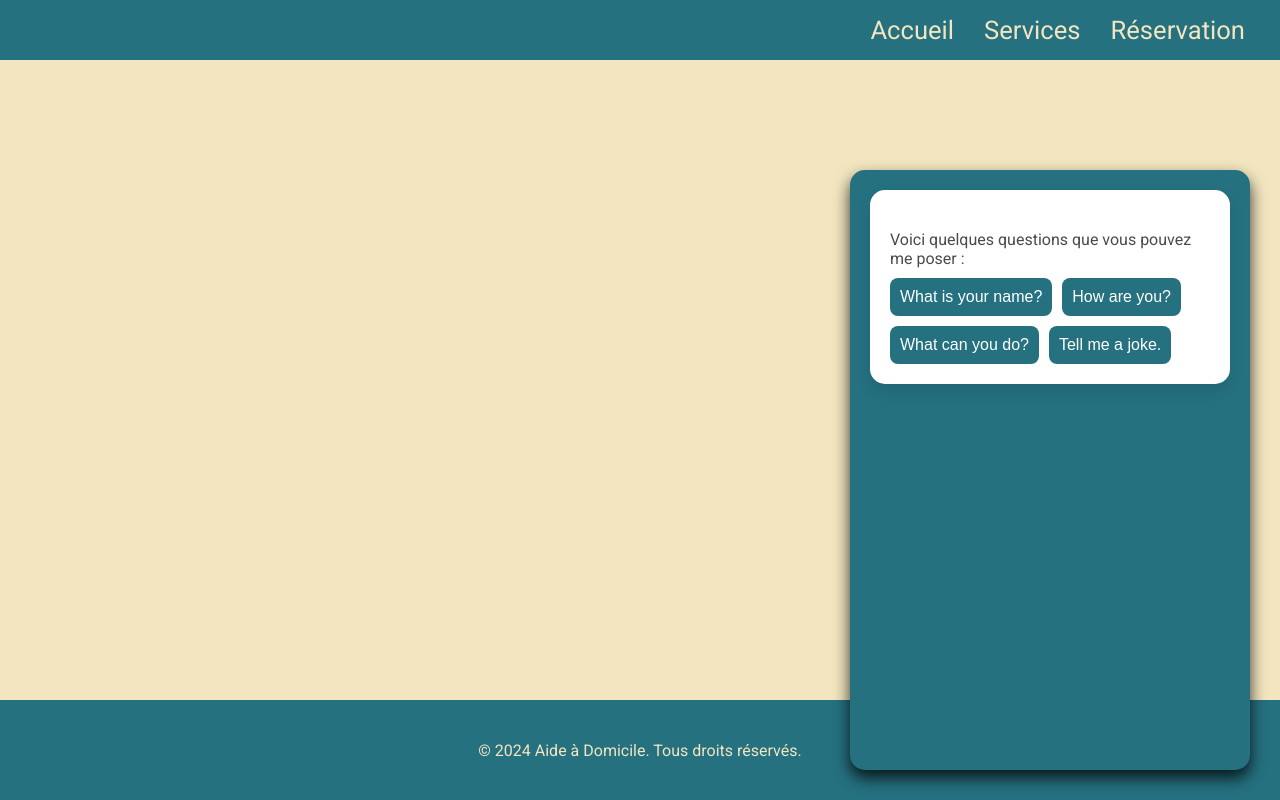
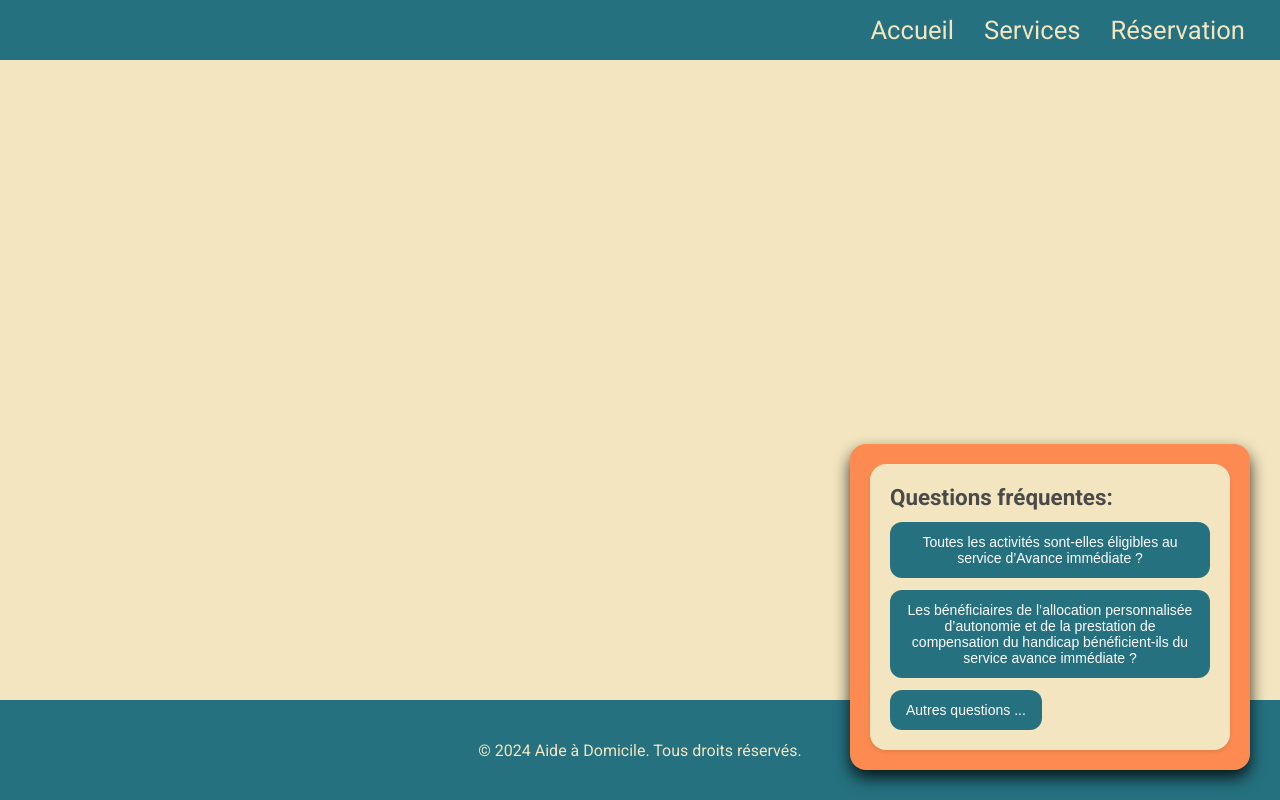
Before and after one commit to Axel93183/RepoOne, a React (Create React App) app: page /contact in a window 1280 px wide. Built offline with nearby package versions, Linux system fonts and the light colour scheme.

Commit message:
Chatbot - CSS + questionsData

```diff
--- a/src/components/Chatbot/Chatbot.css
+++ b/src/components/Chatbot/Chatbot.css
@@ -1,45 +1,46 @@
 .chatbot-container {
-  background-color: var(--color-primary);
+  background-color: var(--color-secondary);
   position: fixed;
   bottom: 30px;
   right: 30px;
-  max-height: 600px;
-  height: 100%;
+  height: auto;
   max-width: 400px;
   width: 100%;
   z-index: 9999;
-  border-radius: 15px;
+  border-radius: 16px;
   padding: 20px;
   background: opacity(0.8);
   box-shadow: 0 8px 16px rgba(0, 0, 0, 0.8);
 }
 
 .chatbox {
-  background-color: white;
-  border-radius: 15px;
+  background-color: var(--color-background);
+  border-radius: 16px;
   padding: 20px;
-  box-shadow: 0 8px 16px rgba(0, 0, 0, 0.1);
-  position: absolute;
-  top: 20px;
-  left: 20px;
-  right: 20px;
+  height: auto;
+  box-shadow: 0 2px 4px rgba(0, 0, 0, 0.1);
 }
 
 .suggested-questions {
   display: flex;
   flex-wrap: wrap;
-  gap: 10px;
-  margin-top: 20px;
+  gap: 12px;
+}
+
+.suggested-questions-title {
+  font-size: 1.4rem;
+  color: var(--color-text);
+  font-weight: 600;
 }
 
 .question-button {
   background-color: #257180;
   color: white;
   border: none;
-  padding: 10px;
-  border-radius: 8px;
+  padding: 12px 16px;
+  border-radius: 12px;
   cursor: pointer;
-  font-size: 16px;
+  font-size: 14px;
   transition: background-color 0.3s ease;
 }
 
@@ -50,34 +51,41 @@
 .messages-container {
   max-height: 340px;
   overflow-y: auto;
-  margin-top: 220px;
+  margin-top: 20px;
+  padding-top: 12px;
+  padding-bottom: 12px;
+  border-radius: 16px;
+  animation: fadeDown 0.5s ease-in-out forwards;
+  box-shadow: inset 0 1px 2px rgba(0, 0, 0, 0.1);
+  background-color: var(--color-background);
 }
 
 .message {
   display: flex;
   flex-direction: column;
-  margin-bottom: 10px;
-  padding: 0 10px;
+  margin-bottom: 14px;
+  padding: 0 12px;
   opacity: 0;
   animation: fadeDown 1s ease-in-out forwards;
 }
 
 .message div {
-  padding: 10px;
-  border-radius: 10px;
+  padding: 12px;
+  border-radius: 16px;
   max-width: 70%;
-  line-height: 1.4;
+  line-height: 1.5;
+  box-shadow: 0 2px 4px rgba(0, 0, 0, 0.1);
 }
 
 .user-message {
-  background-color: #fd8b51;
+  background-color: var(--color-primary);
   color: white;
   align-self: flex-end;
 }
 
 .bot-message {
   display: inline-block;
-  background-color: #cb6040;
+  background-color: var(--color-text);
   color: white;
   align-self: flex-start;
 }
@@ -91,7 +99,7 @@
   display: flex;
   justify-content: flex-start;
   align-items: center;
-  background-color: #cb6040;
+  background-color: var(--color-text);
   color: white;
   font-size: 18px;
   font-weight: bold;
--- a/src/components/Chatbot/Chatbot.tsx
+++ b/src/components/Chatbot/Chatbot.tsx
@@ -6,6 +6,7 @@ const Chatbot: React.FC = () => {
   const [messages, setMessages] = useState<
     Array<{ user: string; bot: string }>
   >([]);
+  const [showMessages, setShowMessages] = useState(false);
   const messagesEndRef = useRef<HTMLDivElement | null>(null);
 
   const handleSendMessage = (message: string) => {
@@ -39,6 +40,7 @@ const Chatbot: React.FC = () => {
   };
 
   const handleQuestionClick = (question: string) => {
+    setShowMessages(true);
     handleSendMessage(question);
   };
 
@@ -53,7 +55,7 @@ const Chatbot: React.FC = () => {
       <div className="chatbox">
         {questionsData.length > 0 && (
           <div className="suggested-questions">
-            <p>Voici quelques questions que vous pouvez me poser :</p>
+            <p className="suggested-questions-title">Questions fréquentes:</p>
             {questionsData.map((q, index) => (
               <button
                 key={index}
@@ -66,7 +68,10 @@ const Chatbot: React.FC = () => {
           </div>
         )}
       </div>
-      <div className="messages-container">
+      <div
+        className="messages-container"
+        style={{ display: showMessages ? "block" : "none" }}
+      >
         {messages.map((msg, index) => (
           <div key={index} className="message">
             {msg.user && (
--- a/src/data/questionsData.ts
+++ b/src/data/questionsData.ts
@@ -4,14 +4,21 @@ export interface QuestionData {
 }
 
 export const questionsData: QuestionData[] = [
-  { question: "What is your name?", answer: "I am a frontend chatbot." },
-  { question: "How are you?", answer: "I'm doing great! Thanks for asking." },
   {
-    question: "What can you do?",
-    answer: "I can answer your predefined questions.",
+    question:
+      "Toutes les activités sont-elles éligibles au service d’Avance immédiate ?",
+    answer:
+      "Toutes les activités de services à la personne, à l’exception de la garde d’enfants de moins de 6 ans éligible au complément de libre choix du mode de garde (CMG), bénéficient du service d’Avance immédiate.",
+  },
+
+  {
+    question:
+      "Les bénéficiaires de l’allocation personnalisée d’autonomie et de la prestation de compensation du handicap bénéficient-ils du service avance immédiate ?",
+    answer:
+      "Non, le service Avance immédiate n’est pas encore disponible pour les bénéficiaires de l’aide personnalisée d’autonomie ou de la prestation de compensation du handicap. Lorsqu’un utilisateur devient bénéficiaire de l’APA ou de la PCH, il doit informer l’Urssaf, son prestataire ou son mandataire. En tant qu’entreprise ou association agréée, vous devrez lui transmettre une facture.",
   },
   {
-    question: "Tell me a joke.",
-    answer: "Why don’t skeletons fight each other? They don’t have the guts!",
+    question: "Autres questions ...",
+    answer: 'Rendez-vous à la rubrique " Contact " de notre site.',
   },
 ];
```
